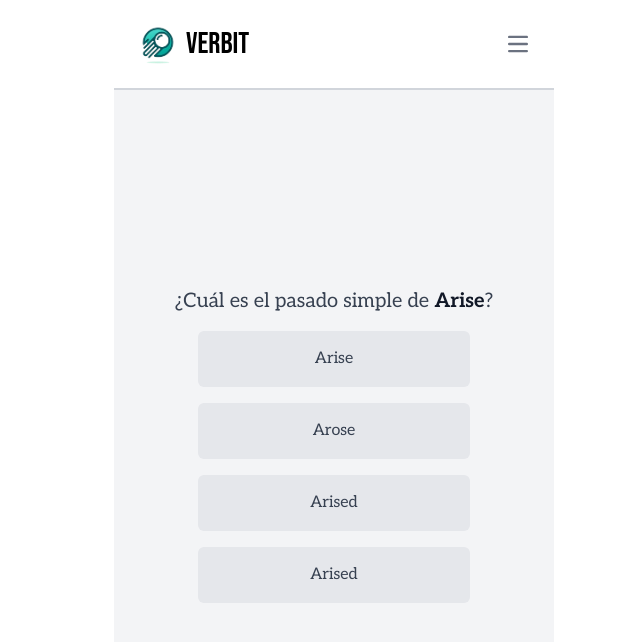
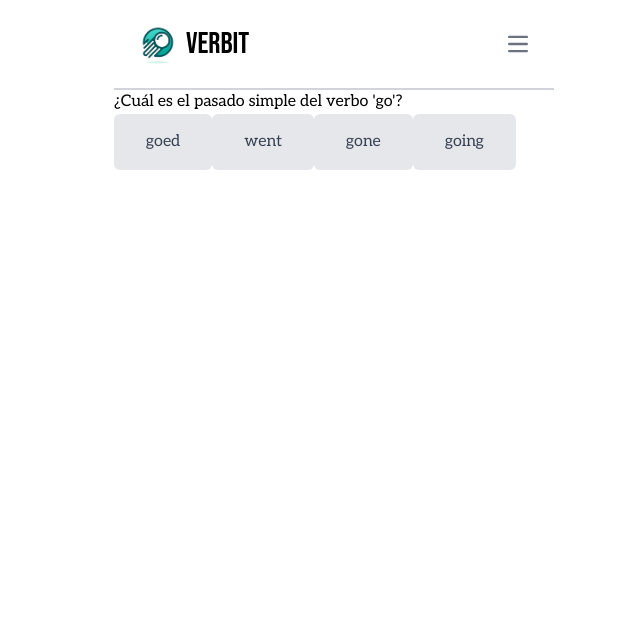
Before and after one commit to OussamaAtifii/english-verbs, a Next.js app: page /quiz/past-simple in a window 1280 px wide. Shown: the top 642 px of the page, without its empty margins (306-946 px from the left). Built offline with nearby package versions, Linux system fonts and the light colour scheme.

Commit message:
feat: add basic quiz

```diff
--- a/src/app/quiz/past-simple/page.tsx
+++ b/src/app/quiz/past-simple/page.tsx
@@ -1,24 +1,125 @@
+"use client";
+
+import { useState } from "react";
+
 export default function PastSimpleQuiz() {
-  return (
+  const [questions, setQuestions] = useState([
+    {
+      question: "¿Cuál es el pasado simple del verbo 'go'?",
+      options: ["goed", "went", "gone", "going"],
+      correctAnswer: "went",
+    },
+    {
+      question: "¿Cuál es el pasado simple del verbo 'see'?",
+      options: ["seed", "saw", "seen", "seeing"],
+      correctAnswer: "saw",
+    },
+    {
+      question: "¿Cuál es el pasado simple del verbo 'eat'?",
+      options: ["ate", "eated", "eaten", "eat"],
+      correctAnswer: "ate",
+    },
+    {
+      question: "¿Cuál es el pasado simple del verbo 'come'?",
+      options: ["came", "comen", "coming", "comed"],
+      correctAnswer: "came",
+    },
+    {
+      question: "¿Cuál es el pasado simple del verbo 'take'?",
+      options: ["took", "taked", "taken", "taking"],
+      correctAnswer: "took",
+    },
+    {
+      question: "¿Cuál es el pasado simple del verbo 'give'?",
+      options: ["gived", "gave", "given", "giving"],
+      correctAnswer: "gave",
+    },
+    {
+      question: "¿Cuál es el pasado simple del verbo 'make'?",
+      options: ["maked", "made", "maken", "making"],
+      correctAnswer: "made",
+    },
+    {
+      question: "¿Cuál es el pasado simple del verbo 'run'?",
+      options: ["ran", "runned", "running", "runned"],
+      correctAnswer: "ran",
+    },
+    {
+      question: "¿Cuál es el pasado simple del verbo 'write'?",
+      options: ["writed", "wrote", "written", "writing"],
+      correctAnswer: "wrote",
+    },
+    {
+      question: "¿Cuál es el pasado simple del verbo 'drink'?",
+      options: ["drunk", "drank", "drinken", "drinking"],
+      correctAnswer: "drank",
+    },
+  ]);
+  const [currentQuestion, setCurrentQuestion] = useState(0);
+  const [showScore, setShowScore] = useState(false);
+  const [score, setScore] = useState(0);
+
+  const handleAnswer = (isCorrect: boolean) => {
+    if (isCorrect) {
+      setCurrentQuestion(currentQuestion + 1);
+      setScore(score + 1);
+    }
+
+    if (currentQuestion + 1 >= questions.length) {
+      setShowScore(true);
+    }
+  };
+
+  return showScore ? (
     <div className="min-h-[calc(100dvh-89.45px)] flex flex-col justify-center items-center bg-gray-100 p-4">
       <p className="text-xl font-medium text-gray-700 text-center mb-4">
-        ¿Cuál es el pasado simple de{" "}
-        <span className="text-gray-900 font-bold">Arise</span>?
+        Tu puntuación es: {score}/{questions.length}
       </p>
-      <div className="flex flex-col w-2/3 gap-4">
-        <button className="bg-gray-200 text-gray-700 py-4 px-8 rounded-md">
-          Arise
+      <button
+        className="bg-gray-200 text-gray-700 py-4 px-8 rounded-md"
+        onClick={() => {
+          setShowScore(false);
+          setCurrentQuestion(0);
+          setScore(0);
+        }}
+      >
+        Volver a intentar
+      </button>
+    </div>
+  ) : (
+    <div>
+      <h1>{questions[currentQuestion].question}</h1>
+      {questions[currentQuestion].options.map((option) => (
+        <button
+          className="bg-gray-200 text-gray-700 py-4 px-8 rounded-md"
+          onClick={() =>
+            handleAnswer(option === questions[currentQuestion].correctAnswer)
+          }
+        >
+          {option}
         </button>
-        <button className="bg-gray-200 text-gray-700 py-4 px-8 rounded-md">
-          Arose
-        </button>
-        <button className="bg-gray-200 text-gray-700 py-4 px-8 rounded-md">
-          Arised
-        </button>
-        <button className="bg-gray-200 text-gray-700 py-4 px-8 rounded-md">
-          Arised
-        </button>
-      </div>
+      ))}
     </div>
   );
+
+  // <div className="min-h-[calc(100dvh-89.45px)] flex flex-col justify-center items-center bg-gray-100 p-4">
+  //   <p className="text-xl font-medium text-gray-700 text-center mb-4">
+  //     ¿Cuál es el pasado simple de{" "}
+  //     <span className="text-gray-900 font-bold">Arise</span>?
+  //   </p>
+  //   <div className="flex flex-col w-2/3 gap-4">
+  //     <button className="bg-gray-200 text-gray-700 py-4 px-8 rounded-md">
+  //       Arise
+  //     </button>
+  //     <button className="bg-gray-200 text-gray-700 py-4 px-8 rounded-md">
+  //       Arose
+  //     </button>
+  //     <button className="bg-gray-200 text-gray-700 py-4 px-8 rounded-md">
+  //       Arised
+  //     </button>
+  //     <button className="bg-gray-200 text-gray-700 py-4 px-8 rounded-md">
+  //       Arised
+  //     </button>
+  //   </div>
+  // </div>
 }
```
